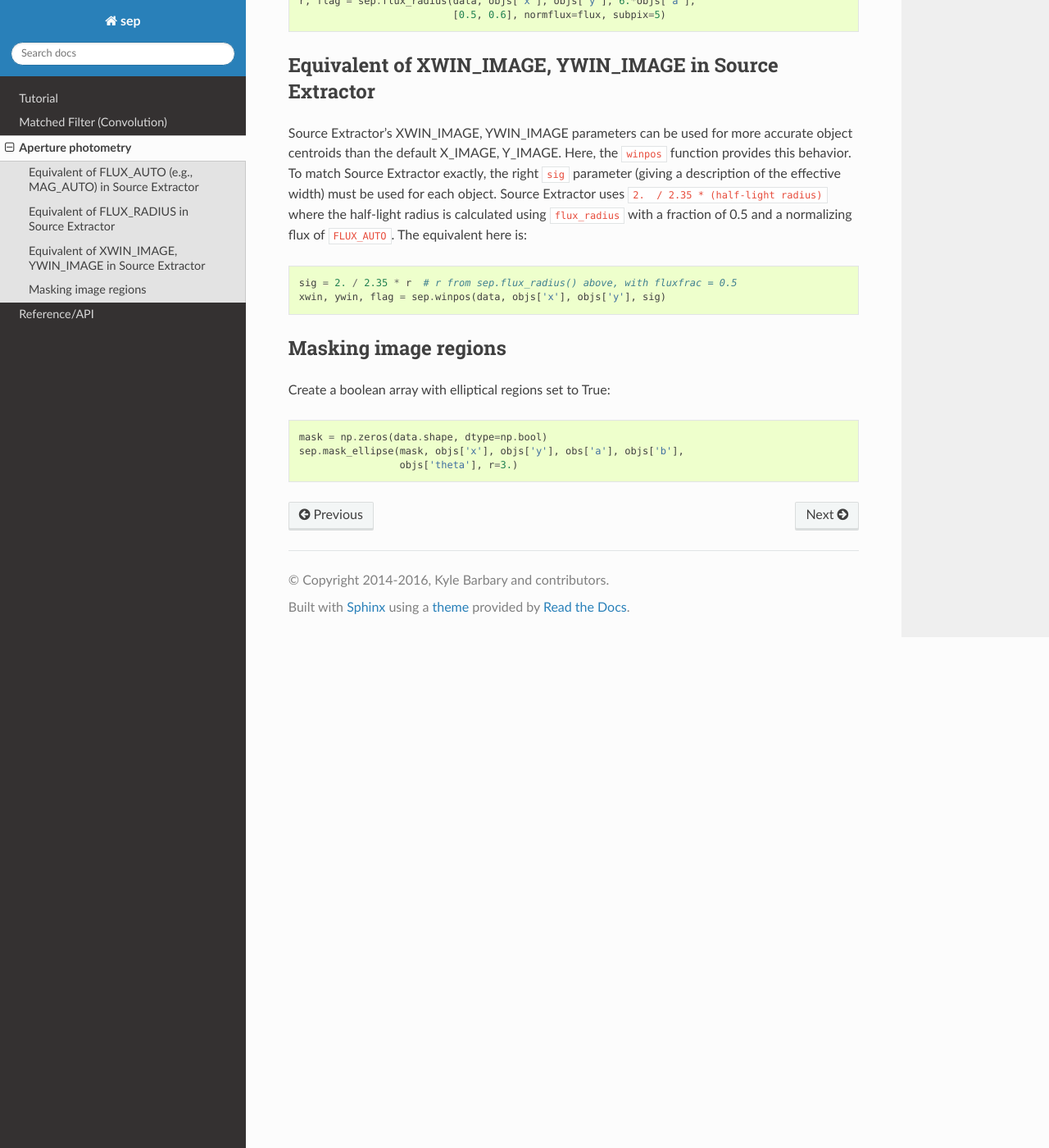
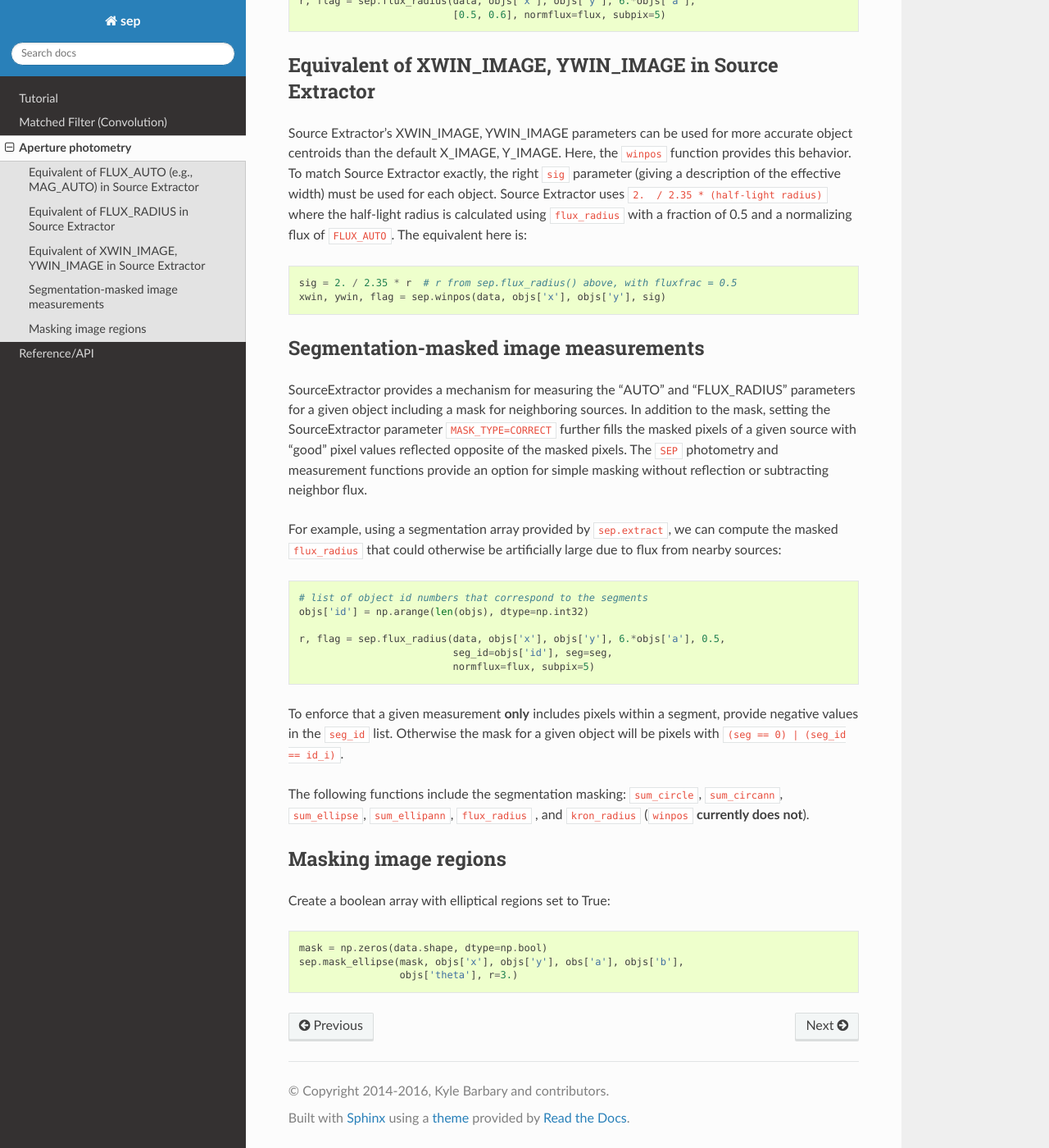
Before and after one commit to kbarbary/sep, a Sphinx documentation site: the page built from docs/apertures.rst, in a window 1280 px wide and 1400 px high, scrolled down 3082 px. Shown: the whole window at 82% size. Built offline with Sphinx 7.4.7 and the Read the Docs theme 2.0.0, drawn with Linux system fonts in a browser that asks for light colours; the version number could not be read and is left out.

Commit message:
Add docs

```diff
--- a/docs/apertures.rst
+++ b/docs/apertures.rst
@@ -161,6 +161,24 @@ of 0.5 and a normalizing flux of ``FLUX_AUTO``. The equivalent here is::
     xwin, ywin, flag = sep.winpos(data, objs['x'], objs['y'], sig)
 
 
+Segmentation-masked image measurements
+--------------------------------------
+
+SourceExtractor provides a mechanism for measuring the "AUTO" and "FLUX_RADIUS" parameters for a given object including a mask for neighboring sources.  In addition to the mask, setting the SourceExtractor parameter ``MASK_TYPE=CORRECT`` further fills the masked pixels of a given source with "good" pixel values reflected opposite of the masked pixels.  The ``SEP`` photometry and measurement functions provide an option for simple masking without reflection or subtracting neighbor flux.
+
+For example, using a segmentation array provided by ``sep.extract``, we can compute the masked ``flux_radius`` that could otherwise be artificially large due to flux from nearby sources::
+
+    # list of object id numbers that correspond to the segments
+    objs['id'] = np.arange(len(objs), dtype=np.int32)
+
+    r, flag = sep.flux_radius(data, objs['x'], objs['y'], 6.*objs['a'], 0.5,
+                              seg_id=objs['id'], seg=seg,
+                              normflux=flux, subpix=5)
+
+To enforce that a given measurement **only** includes pixels within a segment, provide negative values in the ``seg_id`` list.  Otherwise the mask for a given object will be pixels with ``(seg == 0) | (seg_id == id_i)``.
+
+The following functions include the segmentation masking: ``sum_circle``, ``sum_circann``, ``sum_ellipse``, ``sum_ellipann``, ``flux_radius`` , and ``kron_radius`` (``winpos`` **currently does not**).
+
 Masking image regions
 ---------------------
 
--- a/setup.py
+++ b/setup.py
@@ -49,7 +49,7 @@ classifiers = [
     "Topic :: Scientific/Engineering :: Astronomy",
     "Intended Audience :: Science/Research"]
 
-setup(name="sepx",
+setup(name="sep",
       version=version,
       description=description,
       long_description=long_description,
```
Also changed, not shown: 1 other file.
